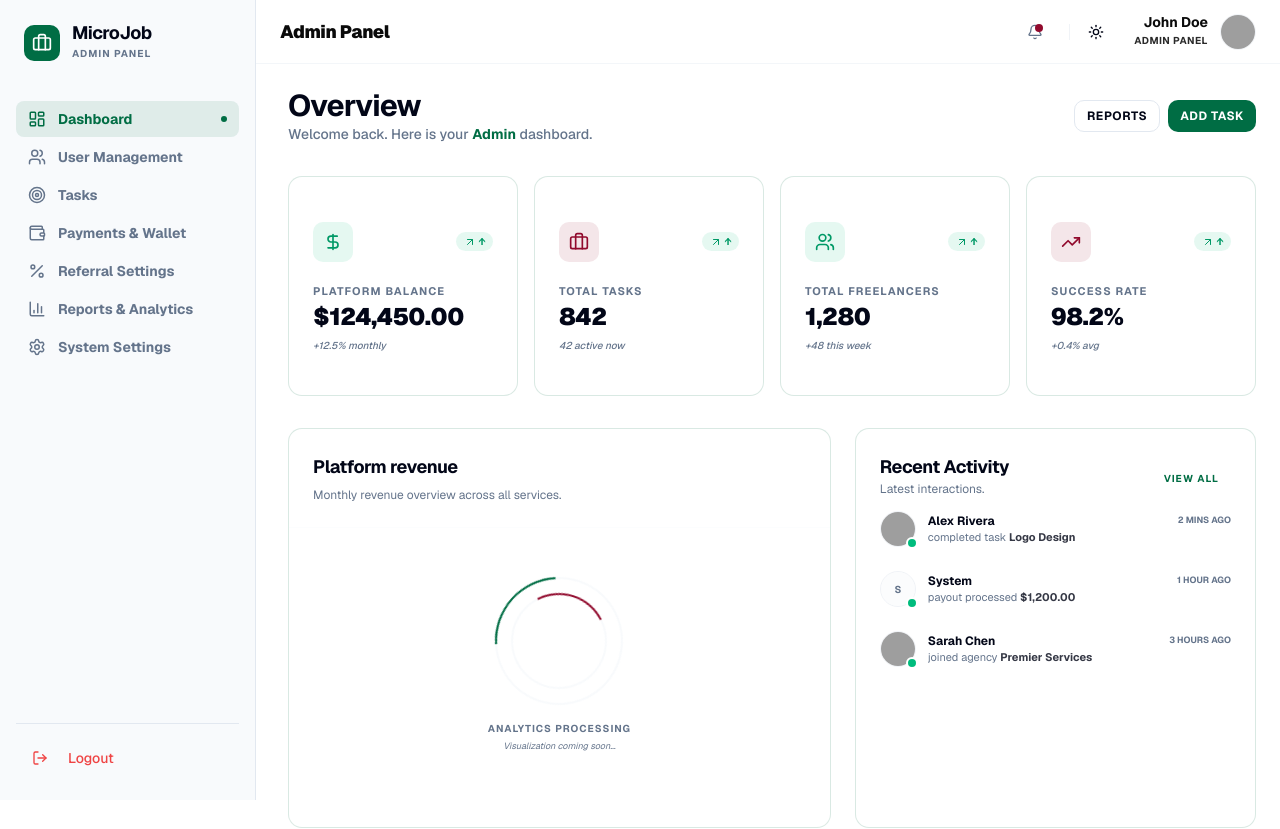
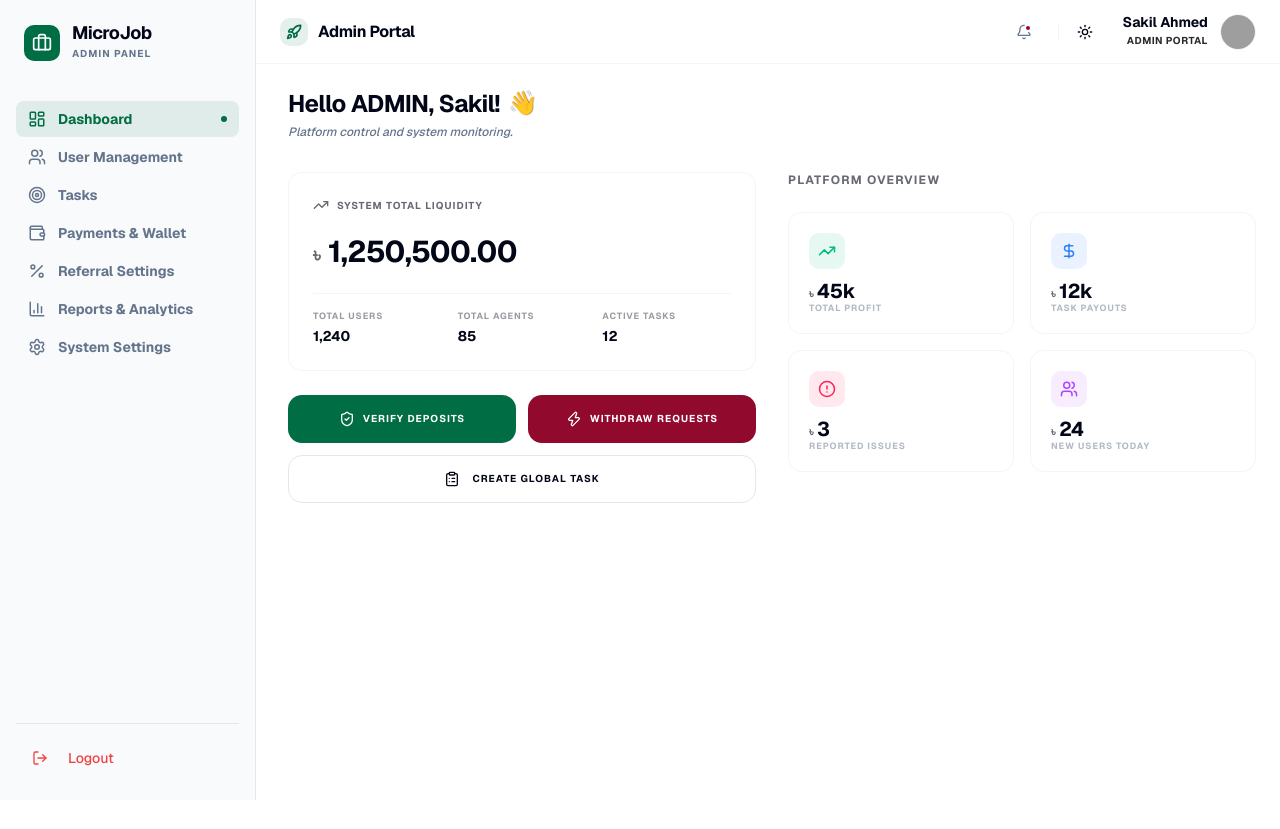
Before and after one commit to smtechsoft/Microjob-Platform-Next-JS, a Next.js app: page /admin/dashboard in a window 1280 px wide. Shown: the top 829 px of the page. After the commit the page ends 800 px from the top, so only its background shows below. Built offline with nearby package versions, Linux system fonts and the light colour scheme; grey boxes are pictures that could not be loaded.

Commit message:
admin dashboard layout added

```diff
--- a/components/shared/dashboard-view.tsx
+++ b/components/shared/dashboard-view.tsx
@@ -13,7 +13,9 @@ import {
   AlertCircle,
   Target,
   Star,
-  Zap
+  Zap,
+  ShieldCheck,
+  ClipboardList
 } from "lucide-react"
 import { motion } from "framer-motion"
 
@@ -27,21 +29,21 @@ import { WalletCard } from "@/components/shared/wallet-card"
 const getStats = (role: string) => {
   if (role === "admin") {
     return [
-      { title: "Platform Balance", value: "$124,450.00", description: "+12.5% monthly", icon: DollarSign, trend: "up", color: "bg-emerald-500/10 text-emerald-600" },
-      { title: "Total Tasks", value: "842", description: "42 active now", icon: Briefcase, trend: "up", color: "bg-secondary/10 text-secondary" },
-      { title: "Total Freelancers", value: "1,280", description: "+48 this week", icon: Users, trend: "up", color: "bg-emerald-500/10 text-emerald-600" },
-      { title: "Success Rate", value: "98.2%", description: "+0.4% avg", icon: TrendingUp, trend: "up", color: "bg-secondary/10 text-secondary" },
+      { title: "Total Profit", value: "45", description: "", icon: TrendingUp, trend: "up", color: "text-emerald-500 bg-emerald-500/10" },
+      { title: "Task Payouts", value: "12", description: "", icon: DollarSign, trend: "up", color: "text-blue-500 bg-blue-500/10" },
+      { title: "Reported Issues", value: "3", description: "", icon: AlertCircle, trend: "down", color: "text-rose-500 bg-rose-500/10" },
+      { title: "New Users Today", value: "24", description: "", icon: Users, trend: "up", color: "text-purple-500 bg-purple-500/10" },
     ]
   }
   if (role === "agent") {
     return [
-      { title: "Agency Commission", value: "$4,250.00", description: "This month", icon: DollarSign, trend: "up", color: "bg-emerald-500/10 text-emerald-600" },
+      { title: "Agency Commission", value: "4250.00", description: "This month", icon: DollarSign, trend: "up", color: "bg-emerald-500/10 text-emerald-600" },
       { title: "Managed Freelancers", value: "124", description: "8 active", icon: Users, trend: "up", color: "bg-secondary/10 text-secondary" },
       { title: "Pending Reviews", value: "15", description: "Tasks to approve", icon: Clock, trend: "down", color: "bg-emerald-500/10 text-emerald-600" },
       { title: "Success Rate", value: "96.5%", description: "Team average", icon: TrendingUp, trend: "up", color: "bg-secondary/10 text-secondary" },
     ]
   }
-  // Freelancer Stats: Expanded for 2x2 grid as seen in screenshot
+  // Freelancer Stats
   return [
     { title: "Daily Earnings", value: "120", description: "", icon: TrendingUp, trend: "up", color: "text-emerald-500 bg-emerald-500/10" },
     { title: "Total Tasks", value: "34", description: "", icon: CheckCircle2, trend: "neutral", color: "text-blue-500 bg-blue-500/10" },
@@ -83,19 +85,126 @@ export function DashboardView({ role = "admin" }: { role?: string }) {
 
   const symbol = currency === "BDT" ? "৳" : "$";
 
-  // Layout for Freelancer matches the screenshot but is responsive for desktop
+  // Shared Header for Desktop
+  const Header = ({ title, subtitle }: { title: string, subtitle: string }) => (
+    <div className="space-y-1">
+      <h2 className="text-2xl font-bold tracking-tight text-foreground flex items-center gap-2">
+        {title} <span className="animate-bounce">👋</span>
+      </h2>
+      <p className="text-xs font-medium text-muted-foreground italic">{subtitle}</p>
+    </div>
+  )
+
+  // Layout for Admin matches the screenshot BUT WITH ORIGINAL DESIGN
+  if (role === "admin") {
+    return (
+      <div className="space-y-8">
+        <Header
+          title="Hello ADMIN, Sakil!"
+          subtitle="Platform control and system monitoring."
+        />
+
+        <div className="grid grid-cols-1 lg:grid-cols-2 gap-8 items-start">
+          {/* Left Column: Platform Financials */}
+          <div className="space-y-6">
+            <motion.div
+               initial={{ opacity: 0, y: 20 }}
+               animate={{ opacity: 1, y: 0 }}
+               className="bg-card border border-border/40 p-6 rounded-xl space-y-6 cursor-pointer select-none group"
+               onClick={toggleCurrency}
+            >
+               <div className="flex items-center gap-2 opacity-60">
+                  <TrendingUp className="size-4" />
+                  <span className="text-[10px] font-bold uppercase tracking-widest">System Total Liquidity</span>
+               </div>
+               <motion.h3
+                  key={currency}
+                  initial={{ opacity: 0, x: -10 }}
+                  animate={{ opacity: 1, x: 0 }}
+                  className="text-3xl font-bold tracking-tight flex items-baseline leading-none text-foreground"
+               >
+                  <span className="text-xl mr-2 opacity-60 font-bold">{symbol}</span>
+                  {currency === "USD" ? (1250500 / 120).toFixed(2) : "1,250,500.00"}
+               </motion.h3>
+
+               <div className="grid grid-cols-3 gap-4 pt-4 border-t border-border/40">
+                  <div className="space-y-0.5">
+                     <p className="text-[9px] font-bold uppercase tracking-widest opacity-40">Total Users</p>
+                     <p className="text-sm font-bold text-foreground">1,240</p>
+                  </div>
+                  <div className="space-y-0.5">
+                     <p className="text-[9px] font-bold uppercase tracking-widest opacity-40">Total Agents</p>
+                     <p className="text-sm font-bold text-foreground">85</p>
+                  </div>
+                  <div className="space-y-0.5">
+                     <p className="text-[9px] font-bold uppercase tracking-widest opacity-40">Active Tasks</p>
+                     <p className="text-sm font-bold text-foreground">12</p>
+                  </div>
+               </div>
+            </motion.div>
+
+            {/* Admin Actions buttons row - Brand Color Match */}
+            <div className="space-y-3">
+              <div className="flex gap-3">
+                <Button className="flex-1 h-12 rounded-xl bg-[#006D44] hover:bg-[#006D44]/90 text-white font-bold uppercase tracking-widest text-[10px] shadow-none gap-2 border-0">
+                   <ShieldCheck className="size-4.5" />
+                   Verify Deposits
+                </Button>
+                <Button className="flex-1 h-12 rounded-xl bg-[#910A2D] hover:bg-[#910A2D]/90 text-white font-bold uppercase tracking-widest text-[10px] shadow-none gap-2 border-0">
+                   <Zap className="size-4.5" />
+                   Withdraw Requests
+                </Button>
+              </div>
+              <Button variant="outline" className="w-full h-12 rounded-xl border-border bg-card hover:bg-muted text-foreground font-bold uppercase tracking-widest text-[10px] shadow-none gap-3">
+                 <ClipboardList className="size-5" />
+                 Create Global Task
+              </Button>
+            </div>
+          </div>
+
+          {/* Right Column: Platform Overview Grid - Standard Design */}
+          <div className="space-y-6">
+            <h3 className="text-xs font-bold tracking-tight text-foreground uppercase tracking-widest opacity-60">Platform Overview</h3>
+            <div className="grid grid-cols-2 gap-4">
+               {currentStats.map((stat, i) => (
+                  <motion.div
+                    key={stat.title}
+                    initial={{ opacity: 0, scale: 0.95 }}
+                    animate={{ opacity: 1, scale: 1 }}
+                    transition={{ delay: i * 0.05 }}
+                    className="bg-card border border-border/40 p-5 rounded-xl space-y-3 transition-colors hover:border-primary/20 cursor-pointer select-none"
+                    onClick={toggleCurrency}
+                  >
+                    <div className={cn("size-9 rounded-lg flex items-center justify-center", stat.color)}>
+                      <stat.icon className="size-4.5" />
+                    </div>
+                    <div className="space-y-0.5">
+                      <h4 className="text-xl font-bold text-foreground tracking-tight leading-none flex items-baseline">
+                        <span className="text-xs mr-1 opacity-60 font-bold">{symbol}</span>
+                        {stat.title.includes("Profit") || stat.title.includes("Payouts") ? (
+                          currency === "USD" ? (parseFloat(stat.value) * 1000 / 120).toFixed(0) : stat.value + "k"
+                        ) : stat.value}
+                      </h4>
+                      <p className="text-[9px] font-bold text-muted-foreground uppercase tracking-widest leading-none opacity-50">{stat.title}</p>
+                    </div>
+                  </motion.div>
+               ))}
+            </div>
+          </div>
+        </div>
+      </div>
+    )
+  }
+
+  // Layout for Freelancer matches the screenshot BUT WITH ORIGINAL DESIGN
   if (role === "freelancer") {
     return (
       <div className="space-y-10">
-        {/* Hello Section */}
-        <div className="space-y-1">
-          <h2 className="text-3xl font-black tracking-tight text-foreground flex items-center gap-2">
-            Hello, Sakil! <span className="animate-bounce">👋</span>
-          </h2>
-          <p className="text-sm font-medium text-muted-foreground italic">Let's earn some rewards today.</p>
-        </div>
+        <Header
+          title="Hello, Sakil!"
+          subtitle="Let's earn some rewards today."
+        />
 
-        {/* Top Grid: Financials & Stats */}
         <div className="grid grid-cols-1 lg:grid-cols-2 gap-8 items-start">
           {/* Left Column: Financials */}
           <div className="space-y-6">
@@ -108,20 +217,20 @@ export function DashboardView({ role = "admin" }: { role?: string }) {
             />
             {/* Simple Action Buttons Row - Synced with Theme Colors */}
             <div className="flex gap-3">
-              <Button className="flex-1 h-14 rounded-xl bg-primary hover:bg-primary/90 text-primary-foreground font-black uppercase tracking-widest text-[11px] shadow-none gap-3">
-                  <div className="size-6 rounded-full border-2 border-primary-foreground flex items-center justify-center font-black text-xs">+</div>
+              <Button className="flex-1 h-12 rounded-xl bg-primary hover:bg-primary/90 text-primary-foreground font-bold uppercase tracking-widest text-[10px] shadow-none gap-3">
+                  <div className="size-5 rounded-full border-2 border-primary-foreground flex items-center justify-center font-bold text-[10px]">+</div>
                   Deposit
               </Button>
-              <Button variant="outline" className="flex-1 h-14 rounded-xl border-secondary/30 bg-secondary/5 hover:bg-secondary/10 text-secondary font-black uppercase tracking-widest text-[11px] shadow-none gap-3">
-                  <Briefcase className="size-5" />
+              <Button variant="outline" className="flex-1 h-12 rounded-xl border-secondary/30 bg-secondary/5 hover:bg-secondary/10 text-secondary font-bold uppercase tracking-widest text-[10px] shadow-none gap-3">
+                  <Briefcase className="size-4.5" />
                   Withdraw
               </Button>
             </div>
           </div>
 
           {/* Right Column: Stats Grid */}
-          <div className="space-y-4">
-            <h3 className="text-lg font-black tracking-tight text-foreground uppercase tracking-widest text-[11px] opacity-60">Overview</h3>
+          <div className="space-y-6">
+            <h3 className="text-xs font-bold tracking-tight text-foreground uppercase tracking-widest opacity-60">Overview</h3>
             <div className="grid grid-cols-2 gap-4">
               {currentStats.map((stat, i) => (
                 <motion.div
@@ -129,20 +238,20 @@ export function DashboardView({ role = "admin" }: { role?: string }) {
                   initial={{ opacity: 0, scale: 0.95 }}
                   animate={{ opacity: 1, scale: 1 }}
                   transition={{ delay: i * 0.05 }}
-                  className="bg-card border border-border/40 p-5 rounded-xl space-y-3 transition-colors hover:border-primary/20 cursor-pointer select-none"
+                  className="bg-card border border-border/40 p-4 rounded-xl space-y-2 transition-colors hover:border-primary/20 cursor-pointer select-none"
                   onClick={toggleCurrency}
                 >
                   <div className={cn("size-8 rounded-lg flex items-center justify-center", stat.color)}>
-                    <stat.icon className="size-4.5" />
+                    <stat.icon className="size-4" />
                   </div>
                   <div>
-                    <h4 className="text-xl font-black text-foreground tracking-tight leading-none flex items-baseline">
+                    <h4 className="text-lg font-bold text-foreground tracking-tight leading-none flex items-baseline">
                       {stat.title.includes("Rewards") || stat.title.includes("Earnings") ? (
-                        <span className="text-sm mr-0.5 opacity-60 font-bold">{symbol}</span>
+                        <span className="text-xs mr-0.5 opacity-60 font-bold">{symbol}</span>
                       ) : null}
                       {stat.title.includes("Rewards") || stat.title.includes("Earnings") ? formatValue(stat.value) : stat.value}
                     </h4>
-                    <p className="text-[10px] font-bold text-muted-foreground uppercase tracking-widest mt-1.5 leading-none">{stat.title}</p>
+                    <p className="text-[9px] font-bold text-muted-foreground uppercase tracking-widest mt-1 leading-none">{stat.title}</p>
                   </div>
                 </motion.div>
               ))}
@@ -151,10 +260,10 @@ export function DashboardView({ role = "admin" }: { role?: string }) {
         </div>
 
         {/* Bottom Section: Quick Tasks (Full Width) */}
-        <div className="space-y-4">
+        <div className="space-y-6">
           <div className="flex items-center justify-between">
-            <h3 className="text-lg font-black tracking-tight text-foreground uppercase tracking-widest text-[11px] opacity-60">Quick Tasks</h3>
-            <Button variant="link" className="text-xs font-black uppercase tracking-widest text-primary p-0 h-auto">View Full Task List</Button>
+            <h3 className="text-xs font-bold tracking-tight text-foreground uppercase tracking-widest opacity-60">Quick Tasks</h3>
+            <Button variant="link" className="text-[10px] font-bold uppercase tracking-widest text-primary p-0 h-auto">View Full Task List</Button>
           </div>
 
           <div className="grid grid-cols-1 md:grid-cols-2 gap-6">
@@ -169,37 +278,37 @@ export function DashboardView({ role = "admin" }: { role?: string }) {
                 transition={{ delay: i * 0.1 }}
               >
                 <Card className="group border-border/40 hover:border-primary/20 transition-all bg-card shadow-none overflow-hidden cursor-pointer" onClick={toggleCurrency}>
-                  <CardContent className="p-6">
+                  <CardContent className="p-5">
                     <div className="flex flex-col sm:flex-row sm:items-start justify-between gap-6">
-                      <div className="flex-1 min-w-0 space-y-4">
+                      <div className="flex-1 min-w-0 space-y-3">
                         <div className="flex items-center gap-2">
-                          <Badge variant="outline" className="text-[10px] font-black uppercase tracking-widest bg-primary/5 text-primary border-primary/20 px-3 py-0.5">
+                          <Badge variant="outline" className="text-[9px] font-bold uppercase tracking-widest bg-primary/5 text-primary border-primary/20 px-2.5 py-0.5">
                             {task.cat}
                           </Badge>
-                          <span className="text-[10px] font-bold text-muted-foreground uppercase tracking-widest opacity-50">#{task.id}</span>
+                          <span className="text-[9px] font-bold text-muted-foreground uppercase tracking-widest opacity-50">#{task.id}</span>
                         </div>
-                        <h4 className="text-lg font-black text-foreground group-hover:text-primary transition-colors leading-tight truncate">
+                        <h4 className="text-base font-bold text-foreground group-hover:text-primary transition-colors leading-tight truncate">
                           {task.title}
                         </h4>
                         <div className="flex items-center gap-6">
                           <div className="flex items-center gap-2 opacity-80">
-                             <Clock className="size-4 text-muted-foreground" />
-                             <span className="text-xs font-bold text-muted-foreground capitalize">{task.deadline}</span>
+                             <Clock className="size-3.5 text-muted-foreground" />
+                             <span className="text-[11px] font-medium text-muted-foreground capitalize">{task.deadline}</span>
                           </div>
                           <div className="flex items-center gap-2 opacity-80">
-                             <Star className="size-4 text-amber-500 fill-amber-500" />
-                             <span className="text-xs font-bold text-muted-foreground">{task.diff}</span>
+                             <Star className="size-3.5 text-amber-500 fill-amber-500" />
+                             <span className="text-[11px] font-medium text-muted-foreground">{task.diff}</span>
                           </div>
                         </div>
                       </div>
-                      <div className="flex sm:flex-col items-center sm:items-end justify-between sm:justify-start gap-4 shrink-0 border-t sm:border-t-0 border-border/40 pt-4 sm:pt-0">
+                      <div className="flex sm:flex-col items-center sm:items-end justify-between sm:justify-start gap-3 shrink-0 border-t sm:border-t-0 border-border/40 pt-4 sm:pt-0">
                          <div className="space-y-0.5 sm:text-right">
-                           <p className="text-[10px] font-bold text-muted-foreground uppercase tracking-widest opacity-50">Reward</p>
-                           <h3 className="text-2xl font-black text-foreground">
+                           <p className="text-[9px] font-bold text-muted-foreground uppercase tracking-widest opacity-50">Reward</p>
+                           <h3 className="text-xl font-bold text-foreground">
                              {symbol}{formatValue(task.reward)}
                            </h3>
                          </div>
-                         <Button size="lg" className="h-10 px-8 rounded-lg bg-primary text-primary-foreground font-black uppercase tracking-widest text-[10px] shadow-none">
+                         <Button size="sm" className="h-9 px-6 rounded-lg bg-primary text-primary-foreground font-bold uppercase tracking-widest text-[9px] shadow-none">
                             Do Task
                          </Button>
                       </div>
@@ -214,7 +323,7 @@ export function DashboardView({ role = "admin" }: { role?: string }) {
     )
   }
 
-  // Default Dashboard for Admin/Agent
+  // Default Dashboard for Agent
   return (
     <div className="space-y-8">
       <div className="flex flex-col gap-1 md:flex-row md:items-center md:justify-between">
@@ -339,7 +448,7 @@ export function DashboardView({ role = "admin" }: { role?: string }) {
         </Card>
       </div>
 
-      {(role === "admin" || role === "agent") && (
+      {role === "agent" && (
         <div className="grid gap-4 grid-cols-1 sm:grid-cols-2 lg:grid-cols-3">
           <Card className="cursor-pointer group">
             <CardContent className="p-5 flex items-center gap-4 h-[90px]">
--- a/components/shared/navbar.tsx
+++ b/components/shared/navbar.tsx
@@ -1,7 +1,7 @@
 "use client"
 
 import * as React from "react"
-import { Bell, User, MessageSquare, Menu, X, Clock, CheckCircle2, AlertCircle } from "lucide-react"
+import { Bell, User, MessageSquare, Menu, X, Clock, CheckCircle2, AlertCircle, Rocket } from "lucide-react"
 import { motion, AnimatePresence } from "framer-motion"
 
 import { Button } from "@/components/shared/ui/button"
@@ -59,6 +59,8 @@ export function Navbar({
     return () => document.removeEventListener("mousedown", handleClickOutside)
   }, [])
 
+  const isAdmin = role === "admin"
+
   return (
     <header className="sticky top-0 z-30 h-16 w-full border-b border-border/40 bg-background/80 backdrop-blur-md shadow-none">
       <div className="flex h-full items-center px-4 md:px-6 lg:ml-64">
@@ -72,13 +74,13 @@ export function Navbar({
             <Menu className="size-5" />
           </Button>
 
-          {/* Desktop/Mobile Center Title */}
-          <div className="flex flex-1 items-center justify-center lg:justify-start">
-             <span className="text-sm font-black tracking-tighter uppercase text-high-contrast lg:hidden">
-                Task<span className="text-primary!">Go</span> Dashboard
-             </span>
-             <h2 className="hidden lg:block text-lg font-black tracking-tight text-high-contrast first-letter:uppercase">
-                {role} Panel
+          {/* Title Context - Design is Original, Content is Dynamic */}
+          <div className="flex flex-1 items-center justify-center lg:justify-start gap-2.5">
+             <div className="size-7 rounded-lg flex items-center justify-center bg-primary/10">
+                <Rocket className="size-4 text-primary" strokeWidth={2.5} />
+             </div>
+             <h2 className="text-base font-bold tracking-tight text-foreground">
+                {isAdmin ? "Admin Portal" : "Freelancer Dashboard"}
              </h2>
           </div>
         </div>
@@ -94,8 +96,8 @@ export function Navbar({
               )}
               onClick={() => setShowNotifications(!showNotifications)}
             >
-              <Bell className="size-4.5 text-muted-foreground" />
-              <span className="absolute right-2.5 top-2.5 size-2 rounded-full border-background bg-secondary" />
+              <Bell className="size-5 text-muted-foreground" />
+              <span className="absolute right-2.5 top-2.5 size-2 rounded-full border-2 border-background bg-secondary" />
             </Button>
 
             <AnimatePresence>
@@ -105,7 +107,7 @@ export function Navbar({
                   animate={{ opacity: 1, y: 0, scale: 1 }}
                   exit={{ opacity: 0, y: 10, scale: 0.95 }}
                   transition={{ duration: 0.15 }}
-                  className="absolute right-0 mt-2 w-80 rounded-xl border border-border/50 bg-card p-2 shadow-none z-50 overflow-hidden"
+                  className="absolute right-0 mt-2 w-80 rounded-xl border border-border/50 bg-card p-2 shadow-none z-50 overflow-hidden text-foreground"
                 >
                   <div className="flex items-center justify-between px-3 py-2 border-b border-border/40 mb-2">
                     <span className="text-[10px] font-black uppercase tracking-widest text-high-contrast">Notifications</span>
@@ -139,18 +141,20 @@ export function Navbar({
             </AnimatePresence>
           </div>
 
-          <div className="mx-2 h-4 w-px bg-border/50" />
+          <div className={cn("mx-2 h-4 w-px", isAdmin ? "bg-border/50" : "bg-border/50")} />
 
-          <ThemeToggle />
+          <div>
+            <ThemeToggle />
+          </div>
 
           <div className="ml-3 flex items-center space-x-3">
             <div className="hidden flex-col items-end text-right md:flex">
-              <span className="text-sm font-bold text-high-contrast leading-none">John Doe</span>
-              <span className="mt-1 text-[10px] font-bold text-muted-contrast uppercase tracking-wider">{role} Panel</span>
+              <span className="text-sm font-bold leading-none text-foreground">Sakil Ahmed</span>
+              <span className="mt-1 text-[10px] font-bold uppercase tracking-wider text-muted-contrast">{role} Portal</span>
             </div>
             <Avatar className="size-9 border border-border/50 transition-transform hover:scale-105">
               <AvatarImage src="https://github.com/shadcn.png" />
-              <AvatarFallback>JD</AvatarFallback>
+              <AvatarFallback>SA</AvatarFallback>
             </Avatar>
           </div>
         </div>
```
Also changed, not shown: components/shared/wallet-card.tsx (+23 -21 lines).
